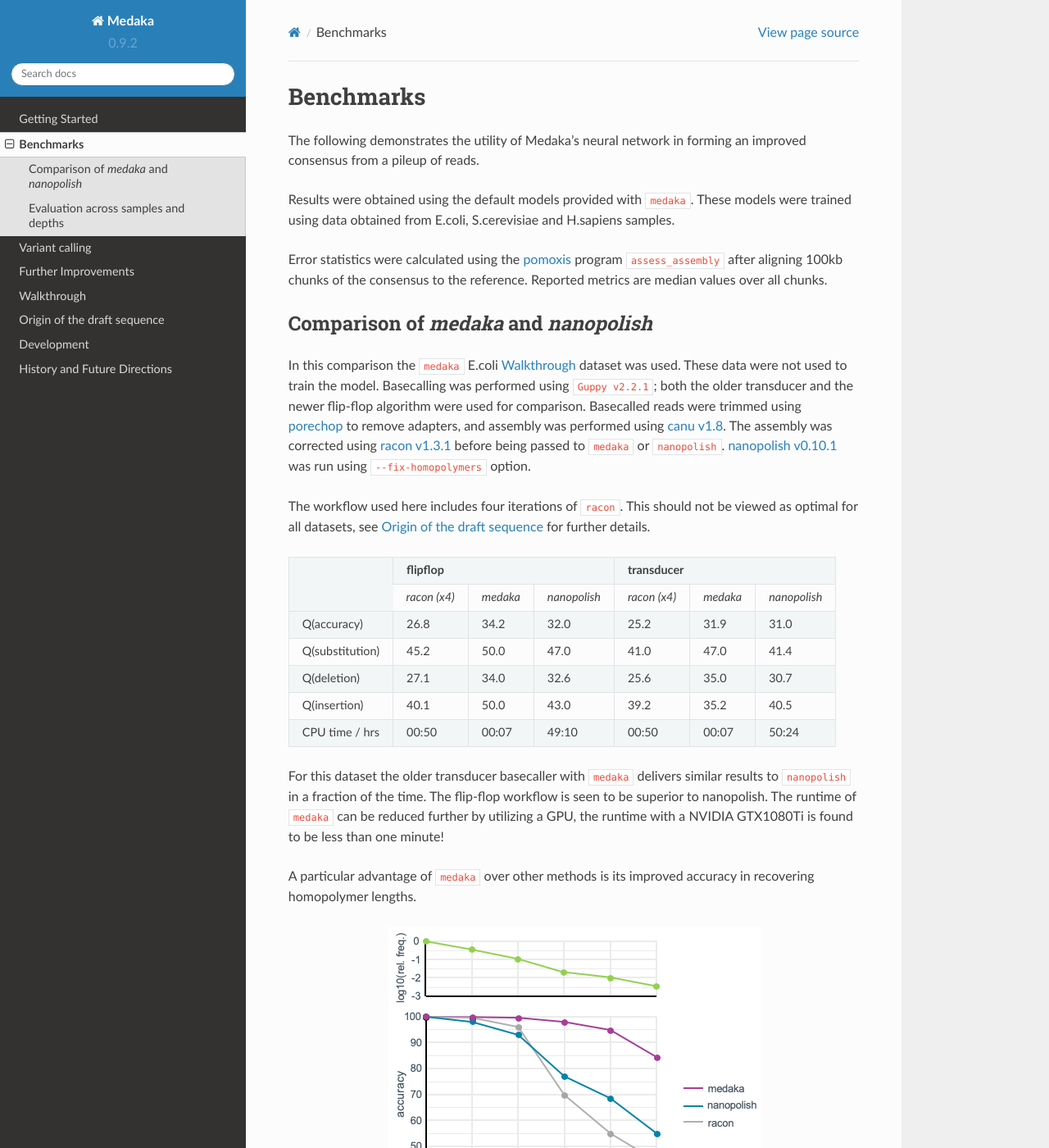
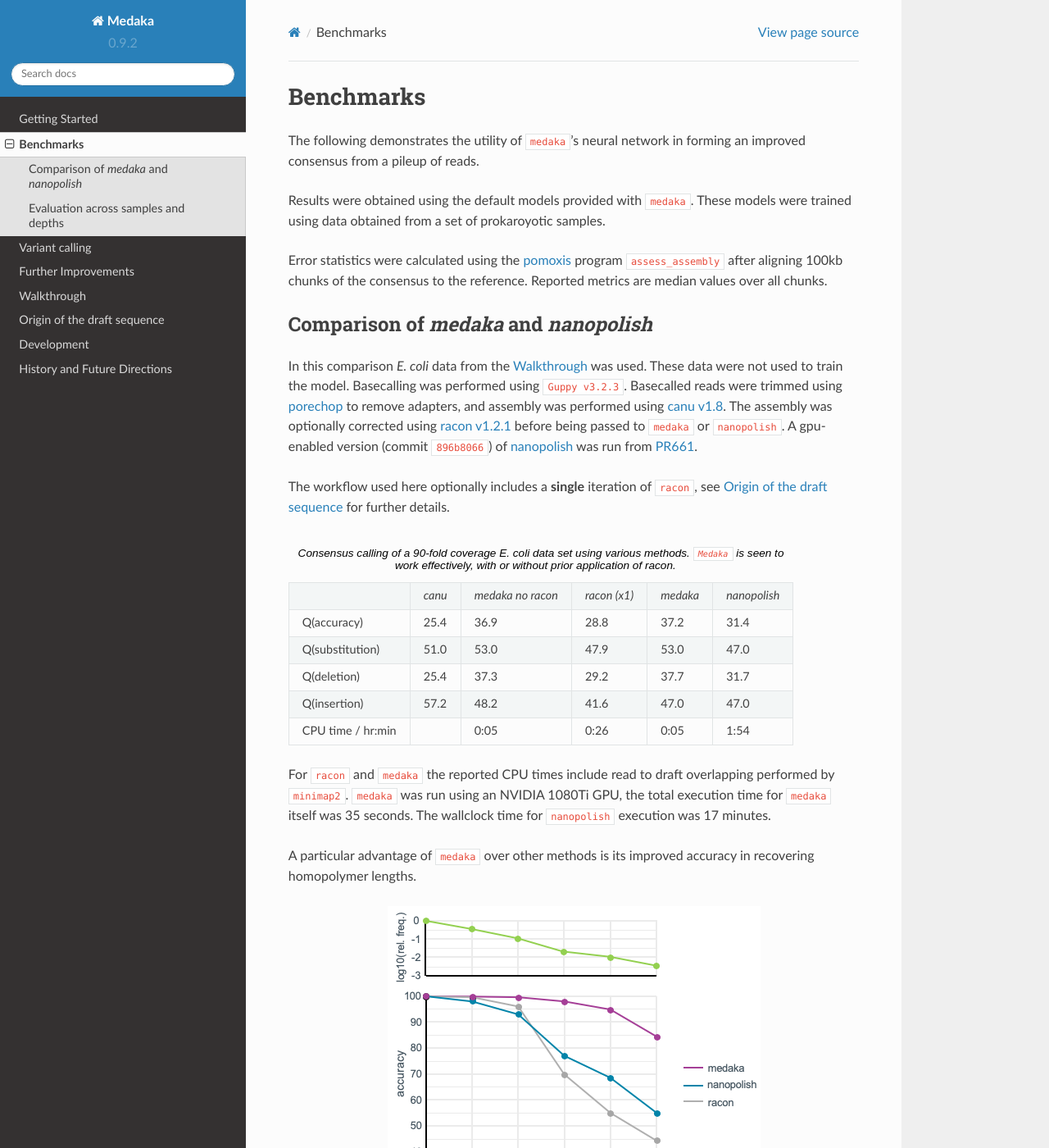
Before and after one commit to nanoporetech/medaka, a Sphinx documentation site: the page built from docs/benchmarks.rst, in a window 1280 px wide and 1400 px high. Shown: the whole window at 82% size. Built offline with Sphinx 7.4.7 and the Read the Docs theme 2.0.0, drawn with Linux system fonts in a browser that asks for light colours; pages that are not in the unit, such as notebooks, are missing from menus.

Commit message:
Refresh ecoli benchmarks

```diff
--- a/docs/benchmarks.rst
+++ b/docs/benchmarks.rst
@@ -3,11 +3,11 @@
 Benchmarks
 ==========
 
-The following demonstrates the utility of Medaka's neural network in forming an
+The following demonstrates the utility of ``medaka``'s neural network in forming an
 improved consensus from a pileup of reads.
 
 Results were obtained using the default models provided with ``medaka``. These models
-were trained using data obtained from E.coli, S.cerevisiae and H.sapiens samples.
+were trained using data obtained from a set of prokaroyotic samples.
 
 Error statistics were calculated using the `pomoxis
 <https://github.com/nanoporetech/pomoxis>`_ program ``assess_assembly`` after
@@ -18,41 +18,41 @@ median values over all chunks.
 Comparison of `medaka` and `nanopolish`
 ---------------------------------------
 
-In this comparison the ``medaka`` E.coli :doc:`walkthrough` dataset was used.
+In this comparison *E. coli* data from the :doc:`walkthrough` was used.
 These data were not used to train the model. Basecalling was performed using
-``Guppy v2.2.1``; both the older transducer and the newer flip-flop algorithm
-were used for comparison. Basecalled reads were trimmed using `porechop
+``Guppy v3.2.3``. Basecalled reads were trimmed using `porechop
 <https://github.com/rrwick/Porechop>`_ to remove adapters, and assembly was
 performed using `canu v1.8 <https://github.com/marbl/canu>`_. The assembly was
-corrected using `racon v1.3.1 <https://github.com/isovic/racon>`_ before being passed
-to ``medaka`` or ``nanopolish``. `nanopolish v0.10.1
-<https://github.com/jts/nanopolish>`_ was run using :code:`--fix-homopolymers` option.
+optionally corrected using `racon v1.2.1 <https://github.com/isovic/racon>`_ before being passed
+to ``medaka`` or ``nanopolish``. A gpu-enabled version (commit ``896b8066``) of
+`nanopolish <https://github.com/jts/nanopolish>`_ was run from
+`PR661 <https://github.com/jts/nanopolish/pull/661>`_.
 
-The workflow used here includes four iterations of ``racon``. This should not be viewed as optimal for all
-datasets, see :ref:`draftorigin` for further details.
+The workflow used here optionally includes a **single** iteration of ``racon``, see
+:ref:`draftorigin` for further details.
 
+.. table::
+    Consensus calling of a 90-fold coverage *E. coli* data set using various methods. ``Medaka`` is seen
+    to work effectively, with or without prior application of racon.
 
-+-----------------+----------------------------------------+----------------------------------------+
-|                 | **flipflop**                           | **transducer**                         |
-+                 +--------------+----------+--------------+--------------+----------+--------------+
-|                 | *racon (x4)* | *medaka* | *nanopolish* | *racon (x4)* | *medaka* | *nanopolish* |
-+-----------------+--------------+----------+--------------+--------------+----------+--------------+
-| Q(accuracy)     |         26.8 |   34.2   |         32.0 |         25.2 |     31.9 |         31.0 |
-+-----------------+--------------+----------+--------------+--------------+----------+--------------+
-| Q(substitution) |         45.2 |   50.0   |         47.0 |         41.0 |     47.0 |         41.4 |
-+-----------------+--------------+----------+--------------+--------------+----------+--------------+
-| Q(deletion)     |         27.1 |   34.0   |         32.6 |         25.6 |     35.0 |         30.7 |
-+-----------------+--------------+----------+--------------+--------------+----------+--------------+
-| Q(insertion)    |         40.1 |   50.0   |         43.0 |         39.2 |     35.2 |         40.5 |
-+-----------------+--------------+----------+--------------+--------------+----------+--------------+
-| CPU time / hrs  |        00:50 |  00:07   |        49:10 |        00:50 |    00:07 |        50:24 |
-+-----------------+--------------+----------+--------------+--------------+----------+--------------+
+    +--------------------+--------+-------------------+--------------+----------+--------------+
+    |                    | *canu* | *medaka no racon* | *racon (x1)* | *medaka* | *nanopolish* |
+    +--------------------+--------+-------------------+--------------+----------+--------------+
+    | Q(accuracy)        |   25.4 |              36.9 |         28.8 |     37.2 |         31.4 |
+    +--------------------+--------+-------------------+--------------+----------+--------------+
+    | Q(substitution)    |   51.0 |              53.0 |         47.9 |     53.0 |         47.0 |
+    +--------------------+--------+-------------------+--------------+----------+--------------+
+    | Q(deletion)        |   25.4 |              37.3 |         29.2 |     37.7 |         31.7 |
+    +--------------------+--------+-------------------+--------------+----------+--------------+
+    | Q(insertion)       |   57.2 |              48.2 |         41.6 |     47.0 |         47.0 |
+    +--------------------+--------+-------------------+--------------+----------+--------------+
+    | CPU time / hr:min  |        |              0:05 |         0:26 |     0:05 |         1:54 |
+    +--------------------+--------+-------------------+--------------+----------+--------------+
 
-For this dataset the older transducer basecaller with ``medaka`` delivers
-similar results to ``nanopolish`` in a fraction of the time. The flip-flop
-workflow is seen to be superior to nanopolish. The runtime of ``medaka`` can be
-reduced further by utilizing a GPU, the runtime with a NVIDIA GTX1080Ti is
-found to be less than one minute!
+For ``racon`` and ``medaka`` the reported CPU times include read to draft
+overlapping performed by ``minimap2``. ``medaka`` was run using an
+NVIDIA 1080Ti GPU, the total execution time for ``medaka`` itself was
+35 seconds. The wallclock time for ``nanopolish`` execution was 17 minutes.
 
 A particular advantage of ``medaka`` over other methods is its improved
 accuracy in recovering homopolymer lengths.
```
